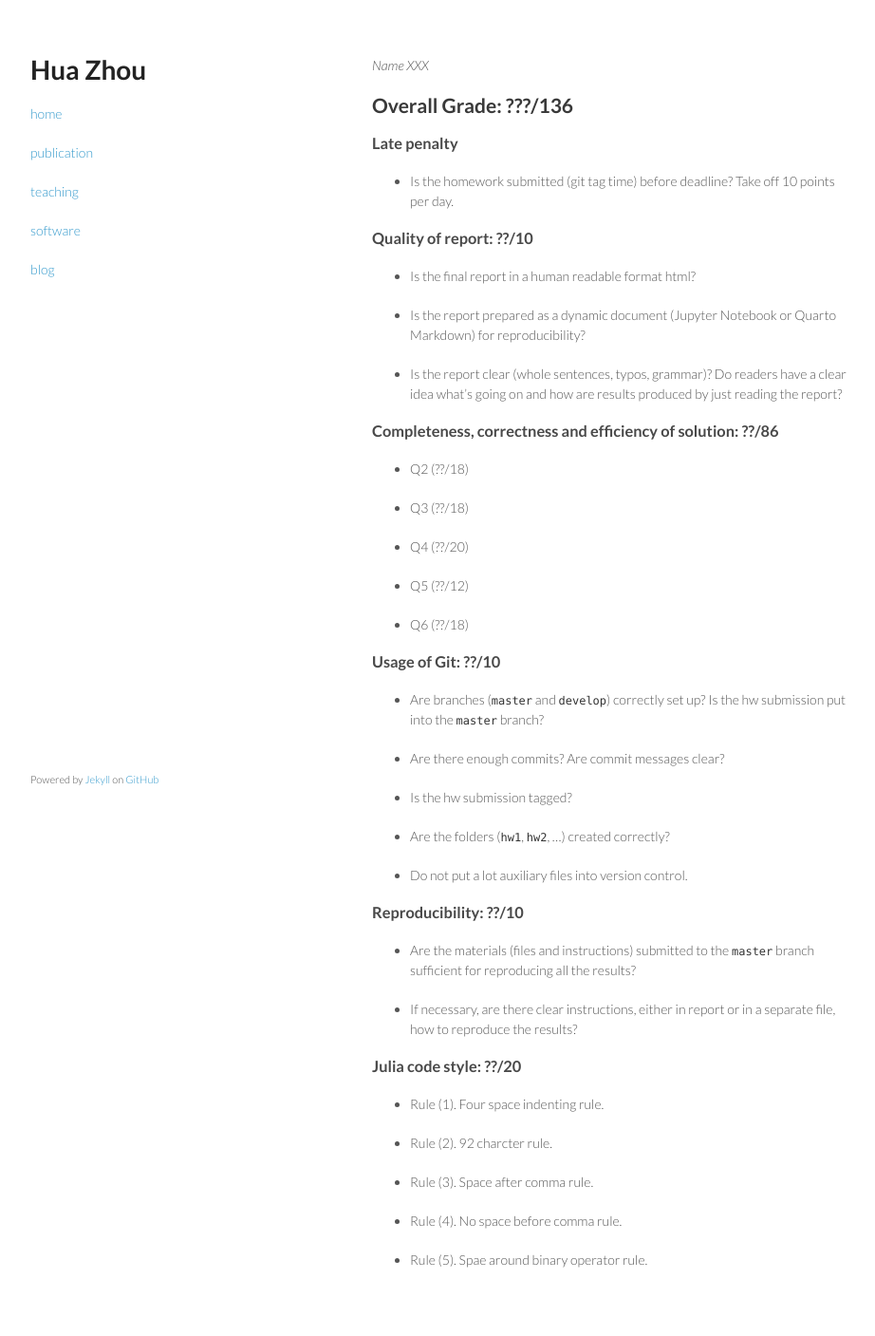
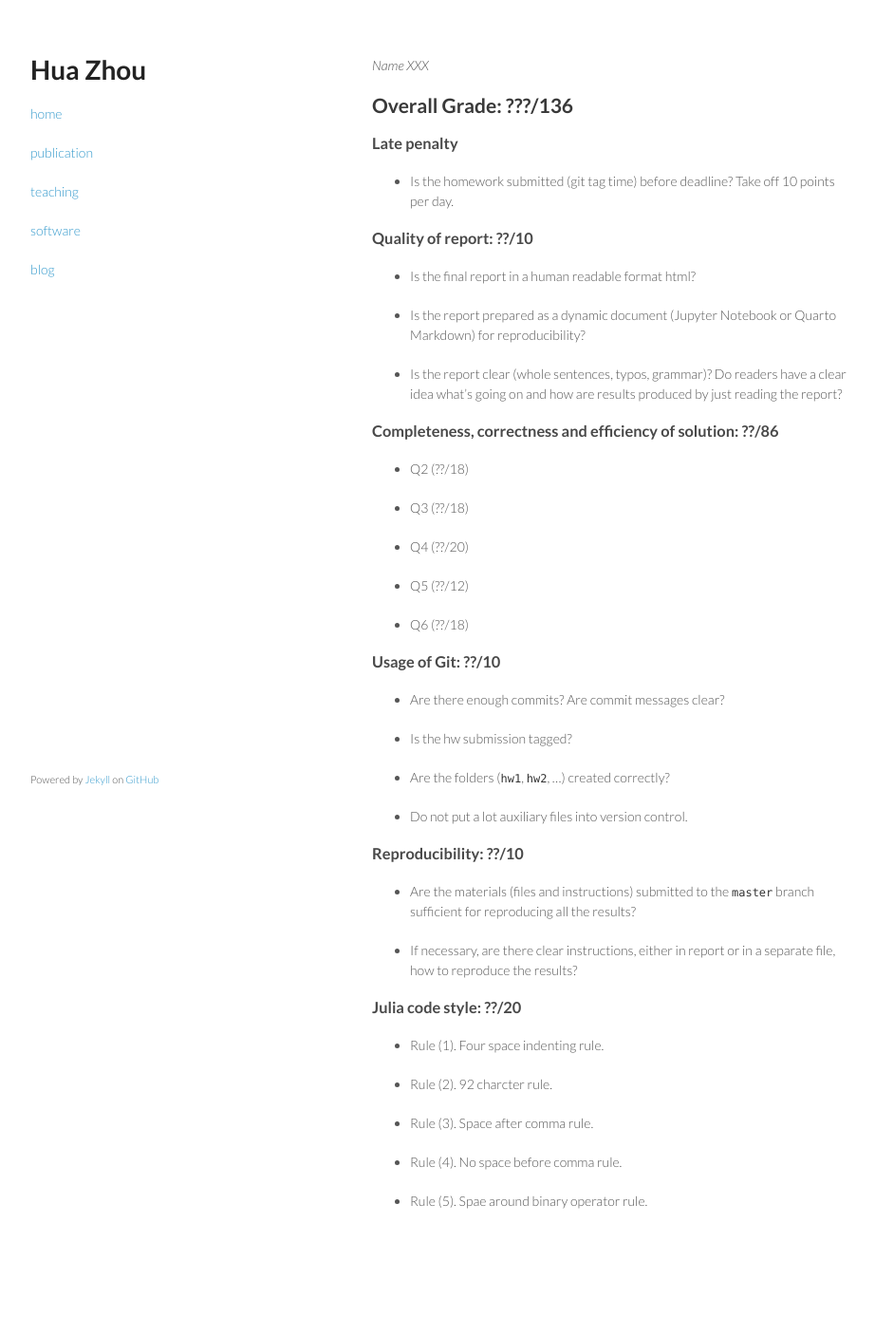
Before and after one commit to ucla-biostat-257/2025spring, a Jekyll site: the page built from hw/hw1/grade_rubric.md, in a window 1280 px wide. Shown: the whole page at 95% size, without its empty margins (178-1100 px from the left). Built offline with Jekyll 4.4.1, drawn with Linux system fonts in a browser that asks for light colours; our own code applies the rules of GitHub Pages for plain Markdown files; after the commit the page ends 1345 px from its top, so only the background shows below that.

Commit message:
delete git branch requirement

```diff
--- a/hw/hw1/grade_rubric.md
+++ b/hw/hw1/grade_rubric.md
@@ -28,8 +28,6 @@
 
 ### Usage of Git: ??/10
 
-- Are branches (`master` and `develop`) correctly set up? Is the hw submission put into the `master` branch?
-
 - Are there enough commits? Are commit messages clear?
 
 - Is the hw submission tagged?
```
